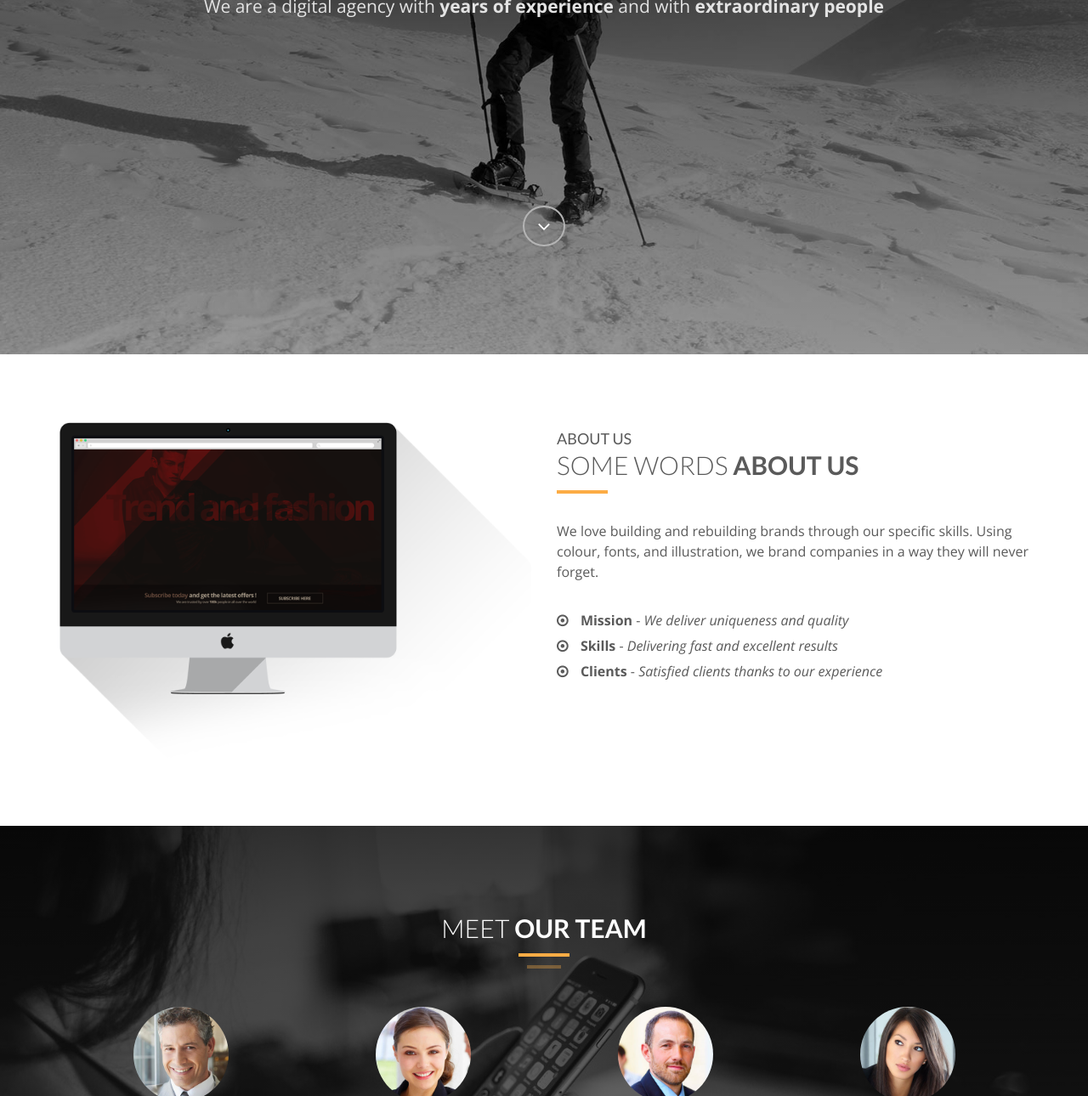
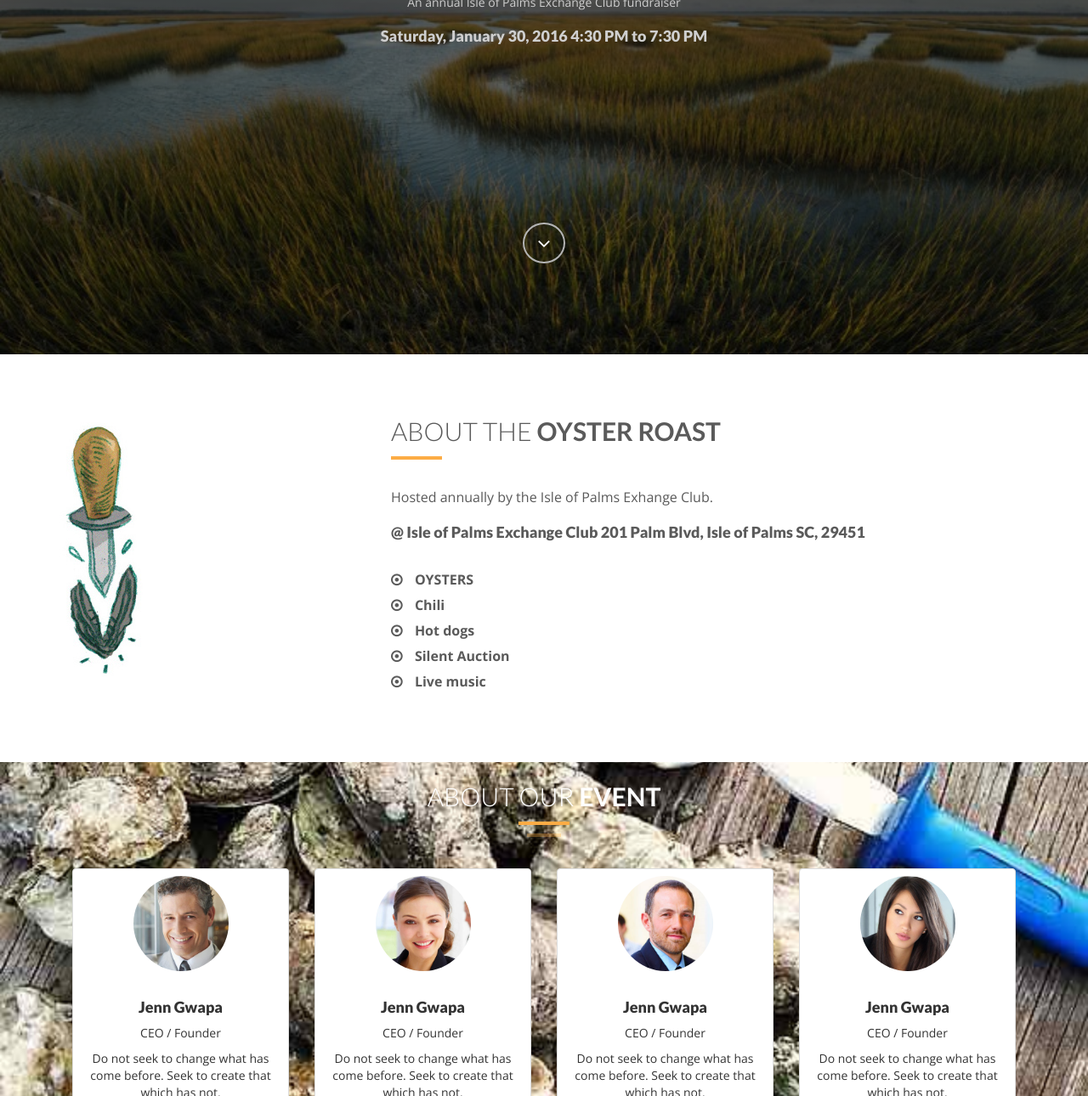
Before and after one commit to brookebc/ioproast, a website: page app/index.html in a window 1280 px wide. Shown: the part 333-1623 px from the top of the page at 85% size. Drawn offline with nearby package versions, Linux system fonts and the light colour scheme; a script that the page names is missing.

Commit message:
added background images for sections

```diff
--- a/app/css/style.css
+++ b/app/css/style.css
@@ -117,7 +117,7 @@ font-weight: 900;
 	}
 /* Home Style */
 #tf-home{
-	background: url(../img/01.jpg);
+	background: url(../img/HamlinCreek.jpg);
 	background-size: cover;
 	background-position: center;
 	background-attachment: fixed;
@@ -179,8 +179,8 @@ ul.about-list li span{
 }
 
 /* Team Section */
-#tf-team{
-	background: url(../img/03.jpg);
+#tf-event{
+	background: url(../img/shucking-oysters.jpg);
 	background-size: cover;
 	background-position: center;
 	background-attachment: fixed;
--- a/app/index.html
+++ b/app/index.html
@@ -6,17 +6,17 @@
     <meta charset="utf-8">
     <!--[if IE]><meta http-equiv="x-ua-compatible" content="IE=9" /><![endif]-->
     <meta name="viewport" content="width=device-width, initial-scale=1">
-    <title>Spirit8 - Digital Agency One Page Template</title>
-    <meta name="description" content="Spirit8 is a Digital agency one page template built based on bootstrap framework. This template is design by Robert Berki and coded by Jenn Pereira. It is simple, mobile responsive, perfect for portfolio and agency websites. Get this for free exclusively at ThemeForces.com">
-    <meta name="keywords" content="bootstrap theme, portfolio template, digital agency, onepage, mobile responsive, spirit8, free website, free theme, themeforces themes, themeforces wordpress themes, themeforces bootstrap theme">
+    <title>Oyster Roast by IOP Exchange Club</title>
+    <meta name="description" content="Annual Oyster Roast hosted by the Isle of Palms Exchange Club">
+    <meta name="keywords" content="oyster, roast, IOP, Isle of Palms, Exchange Club, fundraiser, chili, silent auction, SC, South Carolina, Bud Stack, F.T. Stack, Cecily Stack, Brooke Casey">
     <meta name="author" content="ThemeForces.com">
 
     <!-- Favicons
     ================================================== -->
-    <link rel="shortcut icon" href="img/favicon.ico" type="image/x-icon">
-    <link rel="apple-touch-icon" href="img/apple-touch-icon.png">
+    <link rel="shortcut icon" href="img/shucker.jpeg" type="image/x-icon">
+<!--     <link rel="apple-touch-icon" href="img/apple-touch-icon.png">
     <link rel="apple-touch-icon" sizes="72x72" href="img/apple-touch-icon-72x72.png">
-    <link rel="apple-touch-icon" sizes="114x114" href="img/apple-touch-icon-114x114.png">
+    <link rel="apple-touch-icon" sizes="114x114" href="img/apple-touch-icon-114x114.png"> -->
 
     <!-- Bootstrap -->
     <link rel="stylesheet" type="text/css"  href="css/bootstrap.css">
@@ -57,17 +57,18 @@
             <span class="icon-bar"></span>
             <span class="icon-bar"></span>
           </button>
-          <a class="navbar-brand" href="index.html">Spirit8</a>
+          <a class="navbar-brand" href="index.html">Isle of Palms Oyster Roast</a>
         </div>
 
         <!-- Collect the nav links, forms, and other content for toggling -->
         <div class="collapse navbar-collapse" id="bs-example-navbar-collapse-1">
           <ul class="nav navbar-nav navbar-right">
             <li><a href="#tf-home" class="page-scroll">Home</a></li>
+            <li><a href="#tf-event" class="page-scroll">Event</a></li>
             <li><a href="#tf-about" class="page-scroll">About</a></li>
-            <li><a href="#tf-team" class="page-scroll">Team</a></li>
-            <li><a href="#tf-services" class="page-scroll">Services</a></li>
-            <li><a href="#tf-works" class="page-scroll">Portfolio</a></li>
+
+            <!-- <li><a href="#tf-services" class="page-scroll">Services</a></li> -->
+            <li><a href="#tf-scholarships" class="page-scroll">Scholarships</a></li>
             <li><a href="#tf-testimonials" class="page-scroll">Testimonials</a></li>
             <li><a href="#tf-contact" class="page-scroll">Contact</a></li>
           </ul>
@@ -80,8 +81,14 @@
     <div id="tf-home" class="text-center">
         <div class="overlay">
             <div class="content">
-                <h1>Welcome on <strong><span class="color">Spirit8</span></strong></h1>
-                <p class="lead">We are a digital agency with <strong>years of experience</strong> and with <strong>extraordinary people</strong></p>
+                <h1>F. T. Stack Memorial Oyster Roast
+                  <!-- <strong><span class="color">Spirit8</span></strong> -->
+                </h1>
+                 <p>An annual Isle of Palms Exchange Club fundraiser</p>
+                <h3>Saturday, January 30, 2016 4:30 PM to 7:30 PM</h3>
+                <!-- <p >Annual Oyster Roast  fundraiser hosted by the Isle of Palms Exchange Club<strong>years of experience</strong> and with <strong>extraordinary people</strong> -->
+                </p>
+                <!-- <p>Saturday, January 30, 2016 4:30 PM to 7:30 PM</p> -->
                 <a href="#tf-about" class="fa fa-angle-down page-scroll"></a>
             </div>
         </div>
@@ -92,30 +99,40 @@
     <div id="tf-about">
         <div class="container">
             <div class="row">
-                <div class="col-md-6">
-                    <img src="img/02.png" class="img-responsive">
+                <div class="col-md-4">
+                    <img src="img/shucker.jpeg" class="img-responsive">
                 </div>
-                <div class="col-md-6">
+                <div class="col-md-8">
                     <div class="about-text">
                         <div class="section-title">
-                            <h4>About us</h4>
-                            <h2>Some words <strong>about us</strong></h2>
+                            <!-- <h4>About the Oyster Roast</h4> -->
+                            <h2>About the <strong>Oyster Roast</strong></h2>
                             <hr>
                             <div class="clearfix"></div>
                         </div>
-                        <p class="intro">We love building and rebuilding brands through our  specific skills. Using colour, fonts, and illustration, we brand companies in a way they will never forget.</p>
+                        <p class="intro">Hosted annually by the Isle of Palms Exhange Club.</p>
+                        <h3>@ Isle of Palms Exchange Club 201 Palm Blvd, Isle of Palms SC, 29451</h3>
                         <ul class="about-list">
                             <li>
                                 <span class="fa fa-dot-circle-o"></span>
-                                <strong>Mission</strong> - <em>We deliver uniqueness and quality</em>
+                                <strong>OYSTERS</strong> <!-- - <em>We deliver uniqueness and quality</em>
+                            </li> -->
+                            <li>
+                            <li>
+                                <span class="fa fa-dot-circle-o"></span>
+                                <strong>Chili</strong> <!-- - <em>We deliver uniqueness and quality</em>
+                            </li> -->
+                            <li>
+                                <span class="fa fa-dot-circle-o"></span>
+                                <strong>Hot dogs</strong> <!-- - <em>Delivering fast and excellent results</em> -->
                             </li>
                             <li>
                                 <span class="fa fa-dot-circle-o"></span>
-                                <strong>Skills</strong> - <em>Delivering fast and excellent results</em>
+                                <strong>Silent Auction</strong> <!-- - <em>Satisfied clients thanks to our experience</em> -->
                             </li>
-                            <li>
+                             <li>
                                 <span class="fa fa-dot-circle-o"></span>
-                                <strong>Clients</strong> - <em>Satisfied clients thanks to our experience</em>
+                                <strong>Live music</strong> <!-- - <em>Satisfied clients thanks to our experience</em> -->
                             </li>
                         </ul>
                     </div>
@@ -126,11 +143,11 @@
 
     <!-- Team Page
     ==========================================-->
-    <div id="tf-team" class="text-center">
+    <div id="tf-event" class="text-center">
         <div class="overlay">
             <div class="container">
                 <div class="section-title center">
-                    <h2>Meet <strong>our team</strong></h2>
+                    <h2>About our <strong>event</strong></h2>
                     <div class="line">
                         <hr>
                     </div>
@@ -140,6 +157,8 @@
                     <div class="item">
                         <div class="thumbnail">
                             <img src="img/team/01.jpg" alt="..." class="img-circle team-img">
+                            <!-- <img src="img/team/01.jpg" alt="..." class="img-circle team-img"> -->
+                            <!-- beach-pier-iop -->
                             <div class="caption">
                                 <h3>Jenn Gwapa</h3>
                                 <p>CEO / Founder</p>
@@ -313,7 +332,7 @@
 
     <!-- Portfolio Section
     ==========================================-->
-    <div id="tf-works">
+    <div id="tf-services">
         <div class="container"> <!-- Container -->
             <div class="section-title text-center center">
                 <h2>Take a look at <strong>our services</strong></h2>
@@ -515,20 +534,18 @@
     ==========================================-->
     <div id="tf-contact" class="text-center">
         <div class="container">
-
             <div class="row">
                 <div class="col-md-8 col-md-offset-2">
-
                     <div class="section-title center">
+                        <div class="clearfix"></div>
                         <h2>Feel free to <strong>contact us</strong></h2>
                         <div class="line">
                             <hr>
                         </div>
                         <div class="clearfix"></div>
                         <!-- <small><em>Lorem Ipsum comes from sections 1.10.32 and 1.10.33 of "de Finibus Bonorum et Malorum" (The Extremes of Good and Evil) by Cicero, written in 45 BC. This book is a treatise on the theory of ethics, very popular during the Renaissance. The first line of Lorem Ipsum, "Lorem ipsum dolor sit amet..", comes from a line in section 1.10.32.</em></small>     -->
-
-                         <div class="wufoo-contact-form">
-                          <div id="wufoo-z1pkooxx1e3aqzd">Fill out my <a href="https://ioprun.wufoo.com/forms/z1pkooxx1e3aqzd">online form</a>.
+                        <div class="wufoo-contact-form">
+                        <div id="wufoo-z1pkooxx1e3aqzd">Fill out my <a href="https://ioprun.wufoo.com/forms/z1pkooxx1e3aqzd">online form</a>.
                         </div>
                         <script type="text/javascript">var z1pkooxx1e3aqzd;(function(d, t) {
                           var s = d.createElement(t), options = {
@@ -550,7 +567,6 @@
                           })(document, 'script');</script>
                         </div>
                         </div>
-
                  <!--    <form>
                         <div class="row">
                             <div class="col-md-6">
@@ -573,7 +589,6 @@
 
                         <button type="submit" class="btn tf-btn btn-default">Submit</button>
                     </form> -->
-
                 </div>
             </div>
         </div>
```
Also changed, not shown: app/img/HamlinCreek.jpg (added), app/img/beach-pier-iop.jpeg (added), app/img/shucker.jpeg (added), app/img/shucking-oysters.jpg (added), 1 other file.
